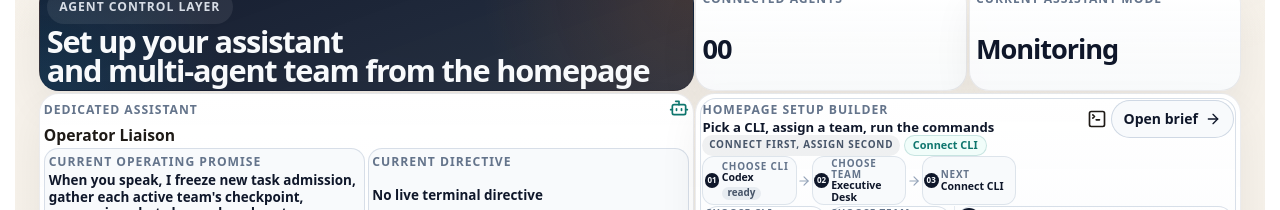
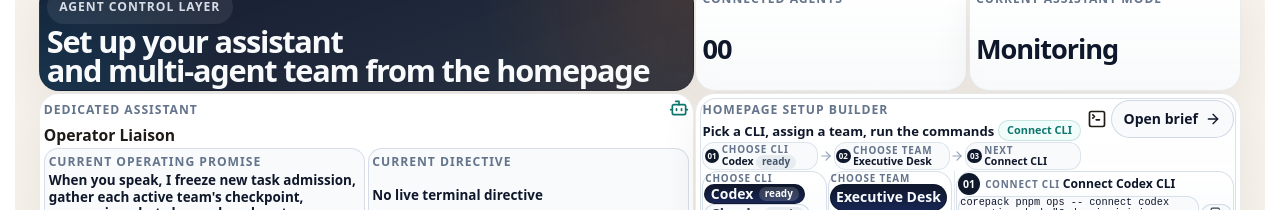
Before and after one commit to GongJae00/research-pages, a Next.js app in the folder apps/web/: page /en in a window 1280 px wide. Shown: the part 1580-1790 px from the top of the page. Built offline with nearby package versions, Linux system fonts and the light colour scheme; no server answers.

Commit message:
Autonomy batch 1527: shell-experience

```diff
--- a/apps/web/src/components/homepage-agent-control-section.module.css
+++ b/apps/web/src/components/homepage-agent-control-section.module.css
@@ -288,12 +288,12 @@
   gap: 0;
 }
 
-.setupOrderRow {
+.setupTitleRow {
   display: flex;
   flex-wrap: wrap;
   align-items: center;
   gap: 0.24rem;
-  margin-top: 0.06rem;
+  margin-top: 0.04rem;
 }
 
 .setupOrderLabel,
@@ -358,6 +358,7 @@
   font-size: 0.82rem;
   line-height: 1.08;
   max-width: 30rem;
+  flex: 1 1 14rem;
 }
 
 .setupHeaderSequence {
@@ -1138,7 +1139,7 @@
     align-items: stretch;
   }
 
-  .setupOrderRow {
+  .setupTitleRow {
     align-items: stretch;
   }
 
--- a/apps/web/src/components/homepage-agent-control-section.tsx
+++ b/apps/web/src/components/homepage-agent-control-section.tsx
@@ -365,9 +365,8 @@ export function HomepageAgentControlSection({
             <div className={styles.setupHeader}>
               <div className={styles.setupTitleBlock}>
                 <span className={styles.metaLabel}>{copy.setupBuilderLabel}</span>
-                <h4>{copy.setupBuilderTitle}</h4>
-                <div className={styles.setupOrderRow}>
-                  <span className={styles.setupOrderLabel}>{copy.commandOrder}</span>
+                <div className={styles.setupTitleRow}>
+                  <h4>{copy.setupBuilderTitle}</h4>
                   <span className={styles.setupOrderValue}>
                     {selectedProvider
                       ? getNextSetupActionLabel(locale, selectedProvider.status)
```
